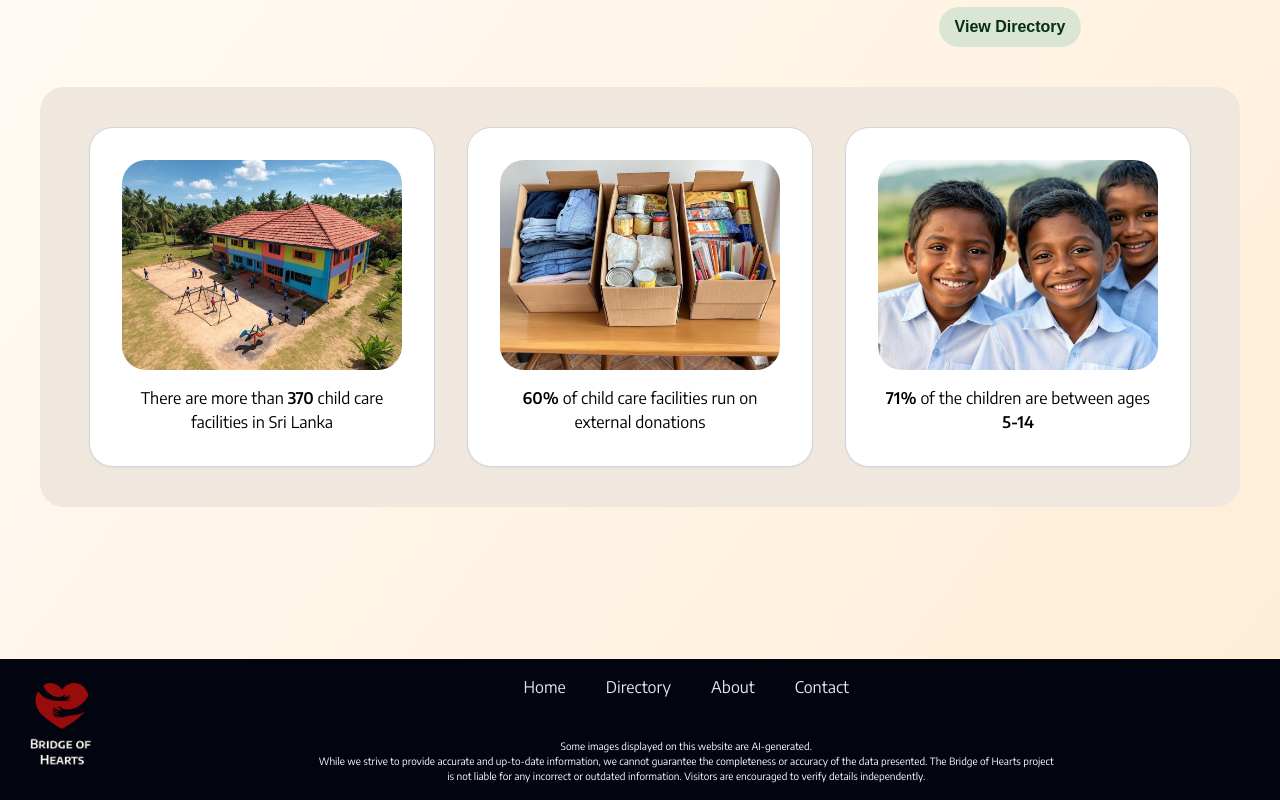
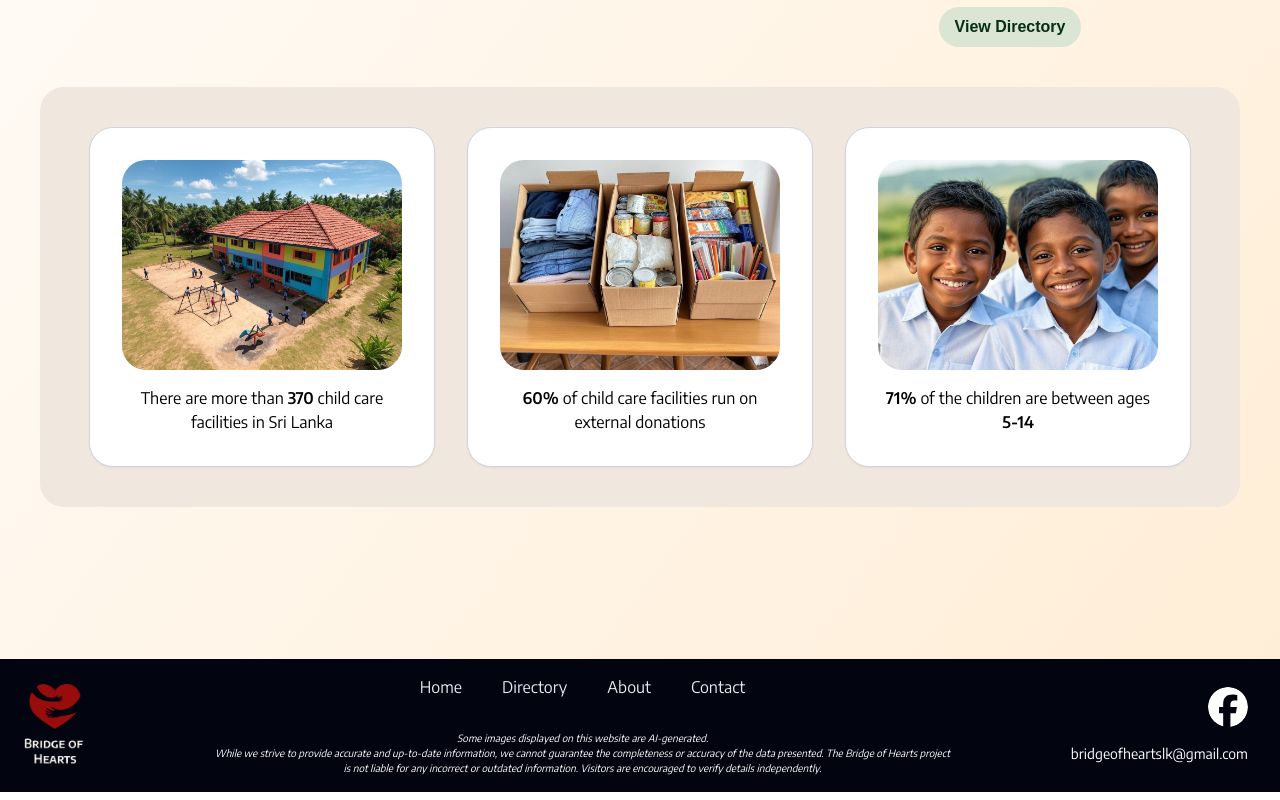
Before and after one commit to bridge-of-hearts-org/boh-web, a Next.js app: page / in a window 1280 px wide. Shown: the part 865-1665 px from the top of the page. Built offline with nearby package versions, Linux system fonts and the light colour scheme; a web font is replaced by a local one.

Commit message:
Refactor the Footer section. - Add the Facebook logo with a link to the FB page. - Add the email address.

```diff
--- a/src/components/Footer.tsx
+++ b/src/components/Footer.tsx
@@ -1,7 +1,8 @@
 import Link from "next/link";
 import ImageComponent from "./ImageComponent";
 
-import FooterLogo from "../../public/images/logo-dark-narrow.png";
+import BohLogo from "../../public/images/logo-dark-narrow.png";
+import FacebookLogo from "../../public/images/facebook-icon.svg";
 
 const footerLinkStyle = "font-normal text-gray-200";
 
@@ -10,7 +11,7 @@ export default function Footer() {
         <div className="flex w-screen bg-boh-black p-4 align-middle">
             <Link href="/">
                 <ImageComponent
-                    src={FooterLogo}
+                    src={BohLogo}
                     placeholder="blur"
                     width={100}
                     height={100}
@@ -19,7 +20,7 @@ export default function Footer() {
                     className="h-[100px] w-[100px] rounded-none object-contain p-2"
                 />
             </Link>
-            <div className="flex w-full flex-col items-center justify-between gap-10">
+            <div className="flex w-full flex-col items-center justify-between gap-8">
                 {/* <div className="flex w-full flex-col items-center justify-center gap-3 md:flex-row md:gap-7"> */}
                 <div className="flex w-full flex-wrap items-center justify-center gap-5 md:gap-10">
                     <Link href="/" className={footerLinkStyle}>
@@ -35,7 +36,7 @@ export default function Footer() {
                         Contact
                     </Link>
                 </div>
-                <div className="max-w-[900px] px-5 text-center text-[10px] text-white md:px-20">
+                <div className="max-w-[900px] px-5 text-center text-[10px] italic text-white md:px-20">
                     <p>
                         Some images displayed on this website are AI-generated.
                     </p>
@@ -48,8 +49,33 @@ export default function Footer() {
                         independently.
                     </p>
                 </div>
+                <div className="text-sm text-white lg:hidden">
+                    <a href="mailto:bridgeofheartslk@gmail.com">
+                        bridgeofheartslk@gmail.com
+                    </a>
+                </div>
             </div>
-            <div></div>
+            <div className="my-3 mr-4 flex flex-col items-end justify-between">
+                <a
+                    href="https://www.facebook.com/profile.php?id=61573039696750"
+                    target="_blank"
+                    rel="noopener noreferrer"
+                    className="boh-link"
+                >
+                    <ImageComponent
+                        src={FacebookLogo}
+                        width={40}
+                        sizes="40px"
+                        alt="Facebook Logo"
+                        className="invert"
+                    />
+                </a>
+                <div className="hidden text-sm text-white lg:block">
+                    <a href="mailto:bridgeofheartslk@gmail.com">
+                        bridgeofheartslk@gmail.com
+                    </a>
+                </div>
+            </div>
         </div>
     );
 }
```
Also changed, not shown: public/images/facebook-icon.svg (added).
